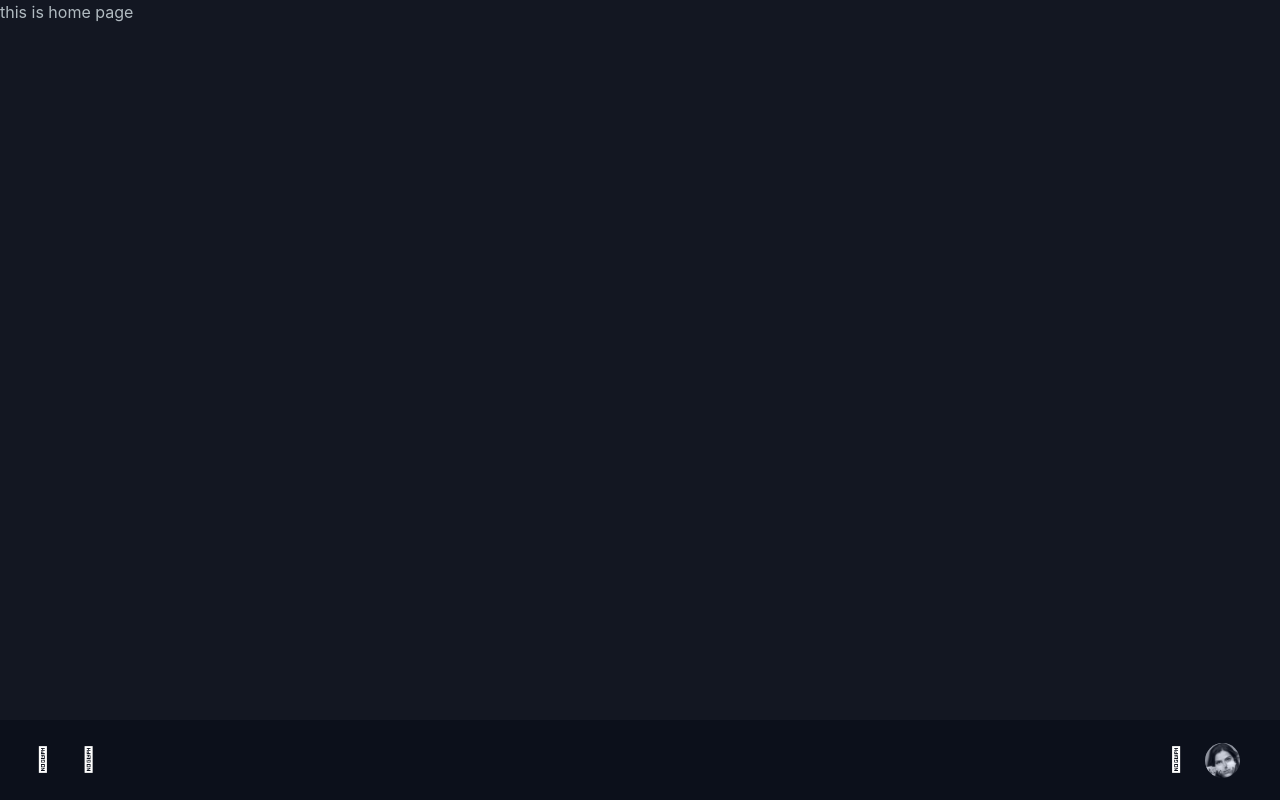
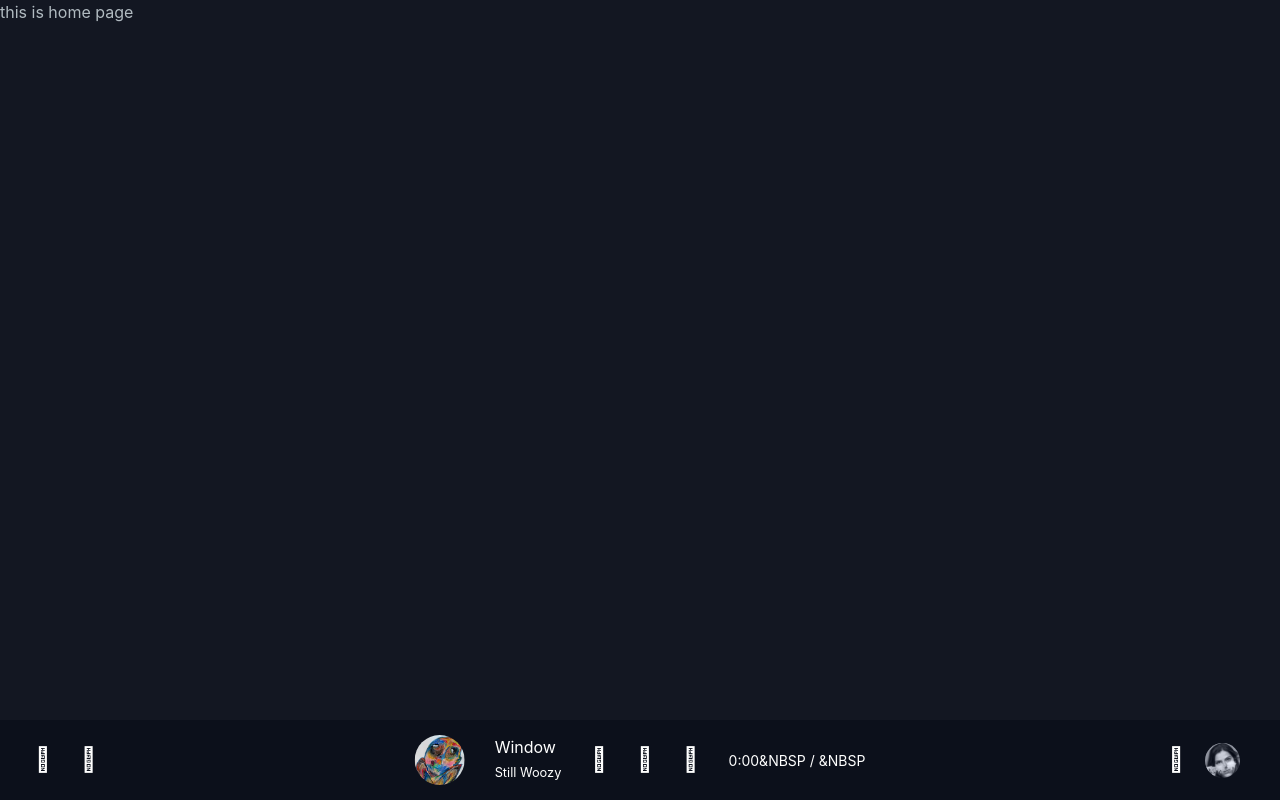
Before and after one commit to hobsond/FrontEnd-1, a React (Create React App) app: page /home in a window 1280 px wide. Built offline with nearby package versions, Linux system fonts and the light colour scheme.

Commit message:
Audio Player

```diff
--- a/src/components/AppNav.js
+++ b/src/components/AppNav.js
@@ -3,6 +3,21 @@ import AppMenu from './AppMenu.js';
 import { Link } from 'react-router-dom';
 
 export default function AppNav() {
+    // Song Playing
+    function playAudio() {
+        document.getElementById('audioPlayer').play();
+        document.getElementById('playButton').classList.add('uk-hidden');
+        document.getElementById('pauseButton').classList.remove('uk-hidden');
+        document.getElementById('songCover').classList.add('spin');
+        document.getElementById('songCover').classList.remove('spin-paused');
+    }
+    // Song Paused
+    function pauseAudio() {
+        document.getElementById('audioPlayer').pause();
+        document.getElementById('pauseButton').classList.add('uk-hidden');
+        document.getElementById('playButton').classList.remove('uk-hidden');
+        document.getElementById('songCover').classList.add('spin-paused');
+    }
 
     return (
         <div className='uk-background-secondary'>
@@ -10,7 +25,7 @@ export default function AppNav() {
                 <div className='uk-navbar-left uk-margin-left'>
                     <ul className='uk-navbar-nav'>
                         <li>
-                            <button id='appMenuOpenButton' className='uk-navbar-toggle button-link' onClick={() => document.getElementById("appMenu").classList.remove("uk-hidden")} type='button'>
+                            <button id='appMenuOpenButton' className='uk-navbar-toggle button-link' onClick={() => document.getElementById('appMenu').classList.remove('uk-hidden')} type='button'>
                                 <i className='fal fa-bars'></i>
                             </button>
                         </li>
@@ -18,6 +33,44 @@ export default function AppNav() {
                             <button className='uk-navbar-toggle uk-toggle button-link' uk-toggle='target: #search'>
                                 <i className='fal fa-search'></i>
                             </button>
+                        </li>
+                    </ul>
+                </div>
+                <div className='uk-navbar-center'>
+                    <audio id='audioPlayer' src='https://spotify.com/track/0jjHmmFPqKM6nI8EIAxgYB' type='audio/mpeg' preload='auto'></audio>
+                    <ul id='mediaPlayer' className='uk-navbar-nav'>
+                        <li className='uk-visible@m'>
+                            <a href='#'>
+                                <img className='uk-border-circle' src='images/album-cover.jpg' width='50' height='50' />
+                            </a>
+                        </li>
+                        <li className='uk-visible@m'>
+                            <div className='uk-padding-small'>
+                                <a href='#' className='uk-text-top'>Window</a>
+                                <br />
+                                <a href='#'><small>Still Woozy</small></a>
+                            </div>
+                        </li>
+                        <li>
+                            <a><i className='fal fa-backward'></i></a>
+                        </li>
+                        <li>
+                            <a id='playButton' onClick={playAudio}><i className='fal fa-play fa-2x'></i></a>
+                        </li>
+                        <li>
+                            <a id='pauseButton' onClick={pauseAudio} className='uk-hidden'><i className='fal fa-pause fa-2x'></i></a>
+                        </li>
+                        <li>
+                            <a><i className='fal fa-forward'></i></a></li>
+                        <li>
+                            <div id='waveform'></div>
+                        </li>
+                        <li className='uk-visible@m'>
+                            <a className='time'>
+                                <span id='audioPassedTime'>0:00</span>
+                                <span className='divider'>&nbsp / &nbsp</span>
+                                <span id='audioDurationTime'></span>
+                            </a>
                         </li>
                     </ul>
                 </div>
```
Also changed, not shown: 2 other files (tests, documents, lock files or other folders).
